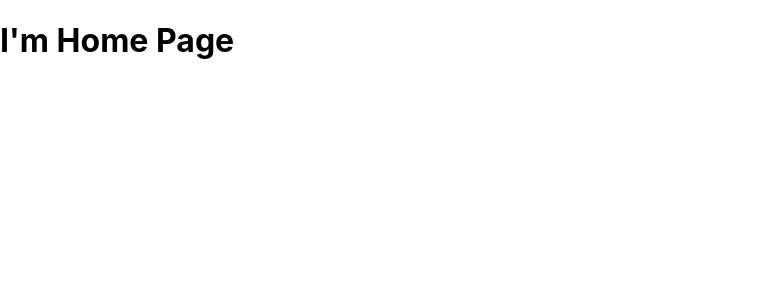
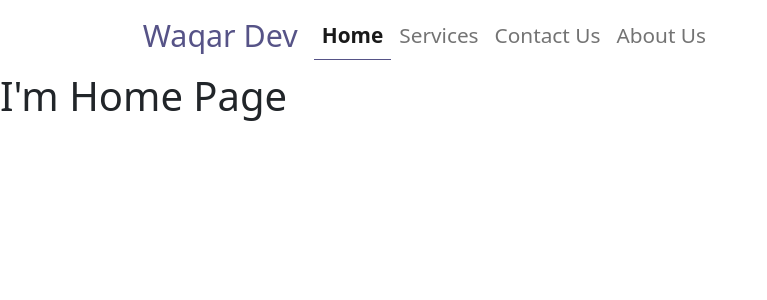
Before and after one commit to Waqardev/React-Js-With-Bootstrap-5, a React (Create React App) app: page / in a window 1280 px wide. Shown: the top 300 px of the page, without its empty margins (0-767 px from the left). Built offline with nearby package versions, Linux system fonts and the light colour scheme.

Commit message:
Navbar Component

```diff
--- a/src/App.js
+++ b/src/App.js
@@ -1,13 +1,17 @@
 import React from 'react';
+import "../node_modules/bootstrap/dist/css/bootstrap.min.css";
+import "../node_modules/bootstrap/dist/js/bootstrap.bundle";
 import Home from "./Home"
 import Service from "./Service"
 import Contact from "./Contact"
 import About from "./About"
+import Navbar from "./Navbar";
 import { Switch, Route, Redirect } from "react-router-dom"
 
 function App() {
   return (
     <div>
+      <Navbar />
       <Switch>
       <Route exact path="/" component={Home} />
       <Route exact path="/service" component={Service} />
--- /dev/null
+++ b/src/Navbar.jsx
@@ -0,0 +1,79 @@
+import React from "react";
+import { NavLink } from "react-router-dom";
+
+const Navbar = () => {
+  return (
+    <div>
+      <div className="container-fluid nav-bg">
+        <div className="row">
+          <div className="col-10 mx-auto">
+            <nav className="navbar navbar-expand-lg navbar-light">
+              <div className="container-fluid">
+                <NavLink className="navbar-brand" to="/">
+                  Waqar Dev
+                </NavLink>
+                <button
+                  className="navbar-toggler"
+                  type="button"
+                  data-toggle="collapse"
+                  data-target="#navbarSupportedContent"
+                  aria-controls="navbarSupportedContent"
+                  aria-expanded="false"
+                  aria-label="Toggle navigation"
+                >
+                  <span className="navbar-toggler-icon"></span>
+                </button>
+                <div
+                  className="collapse navbar-collapse"
+                  id="navbarSupportedContent"
+                >
+                  <ul className="navbar-nav ml-auto mb-2 mb-lg-0">
+                    <li className="nav-item">
+                      <NavLink
+                        exact
+                        activeClassName="menu_active"
+                        className="nav-link active"
+                        aria-current="page"
+                        to="/"
+                      >
+                        Home
+                      </NavLink>
+                    </li>
+                    <li className="nav-item">
+                      <NavLink
+                        activeClassName="menu_active"
+                        className="nav-link"
+                        to="/service"
+                      >
+                        Services
+                      </NavLink>
+                    </li>
+                    <li className="nav-item">
+                      <NavLink
+                        activeClassName="menu_active"
+                        className="nav-link"
+                        to="/contact"
+                      >
+                        Contact Us
+                      </NavLink>
+                    </li>
+                    <li className="nav-item">
+                      <NavLink
+                        activeClassName="menu_active"
+                        className="nav-link"
+                        to="/about"
+                      >
+                        About Us
+                      </NavLink>
+                    </li>
+                  </ul>
+                </div>
+              </div>
+            </nav>
+          </div>
+        </div>
+      </div>
+    </div>
+  );
+};
+export default Navbar;
--- a/src/index.css
+++ b/src/index.css
@@ -1,13 +1,40 @@
 body {
   margin: 0;
-  font-family: -apple-system, BlinkMacSystemFont, 'Segoe UI', 'Roboto', 'Oxygen',
-    'Ubuntu', 'Cantarell', 'Fira Sans', 'Droid Sans', 'Helvetica Neue',
-    sans-serif;
-  -webkit-font-smoothing: antialiased;
-  -moz-osx-font-smoothing: grayscale;
+  padding: 0;
+  box-sizing: border-box;
+  font-family: "Muli", sans-serif;
 }
 
-code {
-  font-family: source-code-pro, Menlo, Monaco, Consolas, 'Courier New',
-    monospace;
+.navbar {
+  background-color: white;
 }
+
+.navbar-brand {
+  font-size: 1.9rem !important;
+  color: #565387 !important;
+}
+
+.navbar a {
+  font-size: 1.3rem;
+  text-transform: capitalize;
+}
+
+.menu_active {
+  font-weight: bold;
+  border-bottom: 1px solid #565387;
+}
+
+.navbar a:hover {
+  color: #3498db !important;
+}
+
+@media (max-width: 991px) {
+  .navbar-brand {
+    font-size: 1.5rem !important;
+  }
+
+  .menu_active {
+    font-weight: bold;
+    border-bottom: none;
+  }
+}
```
